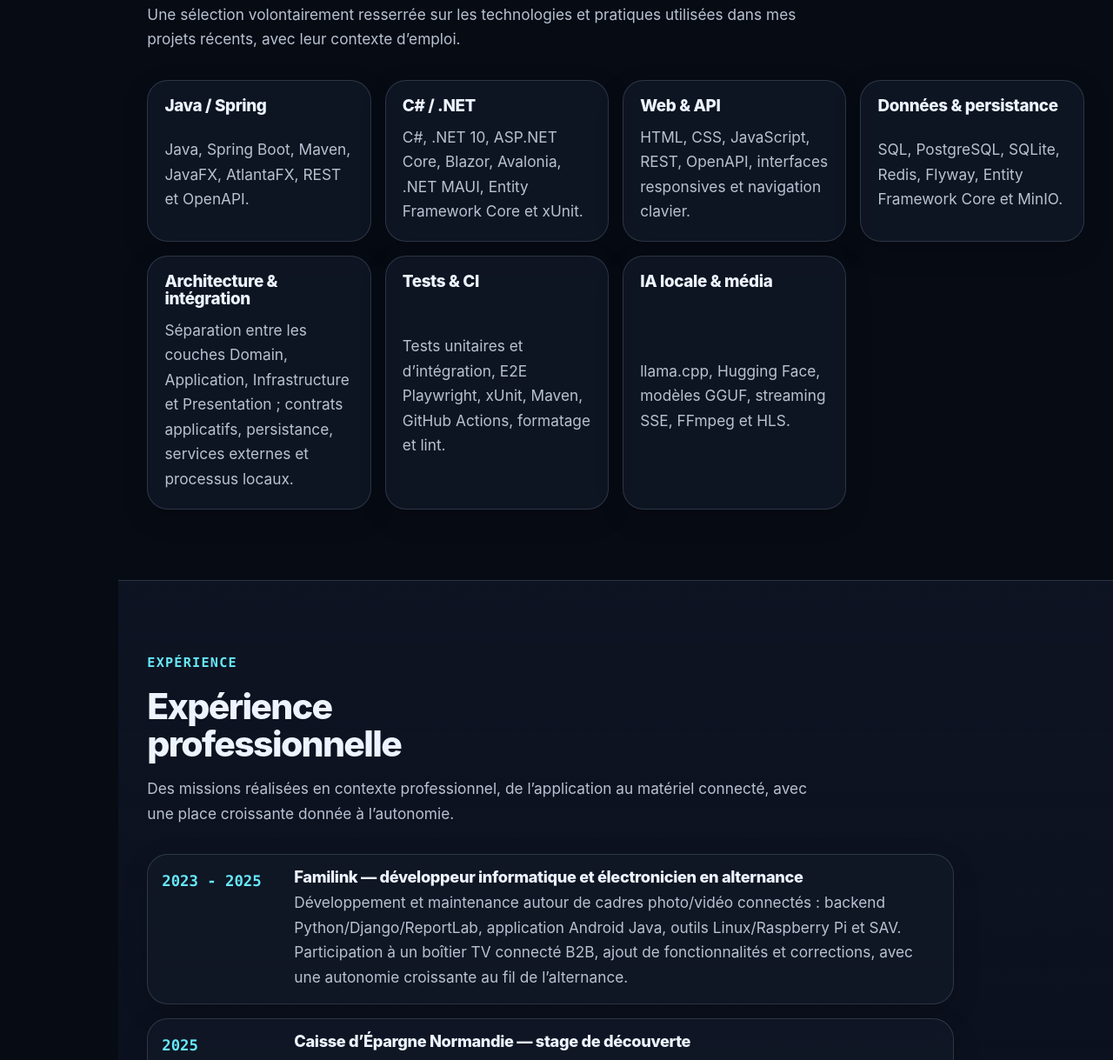
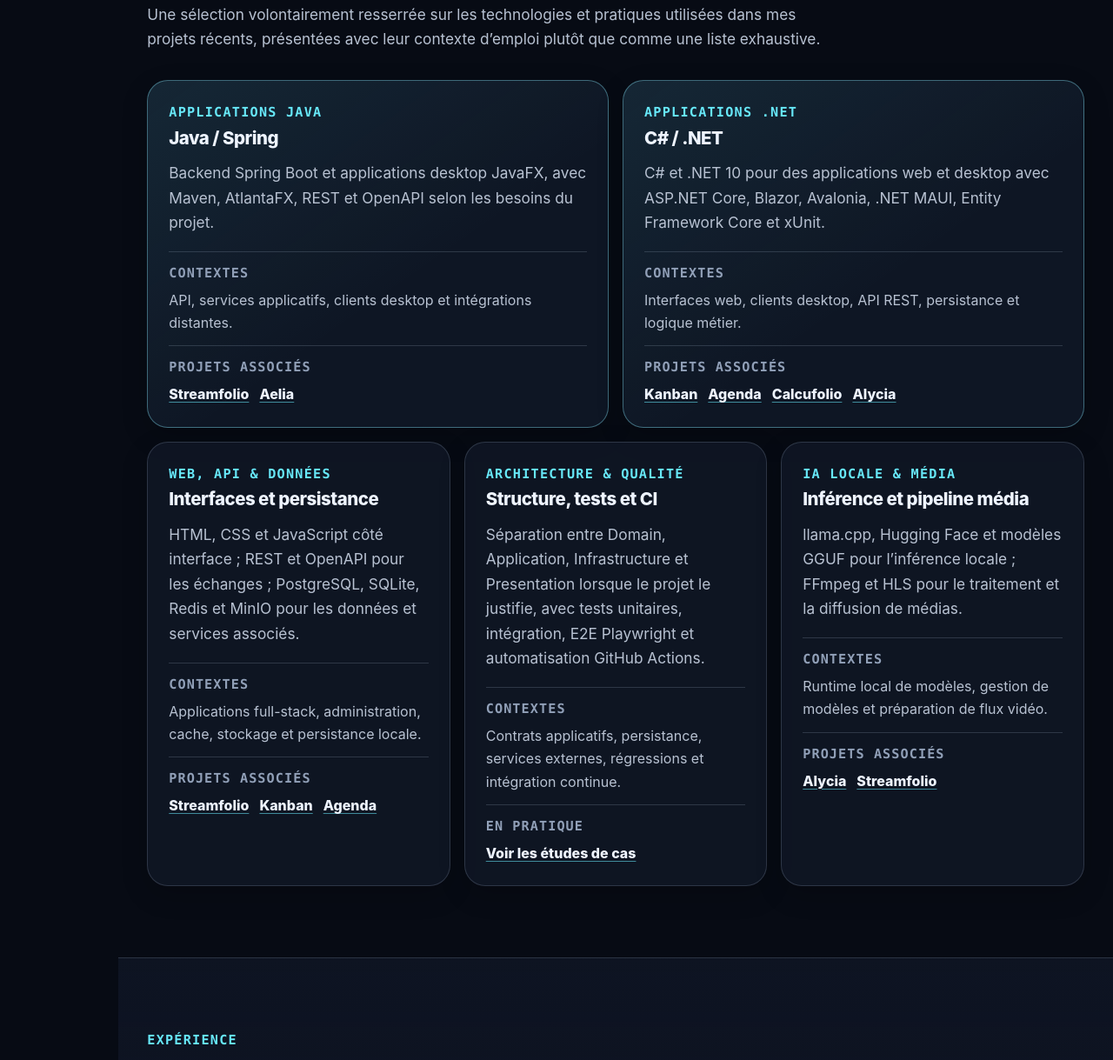
Before and after one commit to alescis-wuin/alexis-portfolio-site, a website: page index.html in a window 1280 px wide. Shown: the part 2998-4217 px from the top of the page at 87% size. Drawn offline with Linux system fonts and the light colour scheme.

Commit message:
feat: contextualize profile skills

```diff
--- a/assets/css/styles.css
+++ b/assets/css/styles.css
@@ -262,7 +262,7 @@
   }
 
   .value-grid,
-  .skills-grid,
+  .capability-grid,
   .project-grid {
     display: grid;
     gap: 1rem;
@@ -272,8 +272,8 @@
     grid-template-columns: repeat(4, minmax(0, 1fr));
   }
 
-  .skills-grid {
-    grid-template-columns: repeat(4, minmax(0, 1fr));
+  .capability-grid {
+    grid-template-columns: repeat(6, minmax(0, 1fr));
   }
 
   .project-grid {
@@ -305,9 +305,19 @@
     }
 
     .value-grid,
-    .skills-grid,
+    .capability-grid,
     .project-grid {
       grid-template-columns: repeat(2, minmax(0, 1fr));
+    }
+  }
+
+  @media (min-width: 981px) {
+    .capability-card {
+      grid-column: span 2;
+    }
+
+    .capability-card-primary {
+      grid-column: span 3;
     }
   }
 
@@ -317,7 +327,7 @@
     }
 
     .value-grid,
-    .skills-grid,
+    .capability-grid,
     .project-grid {
       grid-template-columns: 1fr;
     }
@@ -668,7 +678,7 @@
   }
 
   .value-card,
-  .skill-card,
+  .capability-card,
   .project-card,
   .content-aside,
   .content-block,
@@ -681,7 +691,6 @@
   }
 
   .value-card,
-  .skill-card,
   .content-aside,
   .content-block {
     display: grid;
@@ -690,11 +699,96 @@
   }
 
   .value-card h3,
-  .skill-card h3,
   .content-aside h2,
   .content-block h2 {
     font-size: 1.18rem;
     letter-spacing: -0.02em;
+  }
+
+  .profile-skills .section-heading {
+    max-width: var(--wide-reading-max);
+  }
+
+  .capability-card {
+    display: grid;
+    align-content: start;
+    gap: 1rem;
+    min-width: 0;
+    padding: clamp(1.15rem, 2vw, 1.5rem);
+  }
+
+  .capability-card-primary {
+    background:
+      linear-gradient(145deg, color-mix(in srgb, var(--accent) 8%, transparent), transparent 58%),
+      color-mix(in srgb, var(--surface) 88%, transparent);
+    border-color: color-mix(in srgb, var(--accent) 28%, var(--border));
+  }
+
+  .capability-heading {
+    display: grid;
+    gap: 0.35rem;
+  }
+
+  .capability-heading h3 {
+    font-size: clamp(1.16rem, 1.6vw, 1.34rem);
+    letter-spacing: -0.025em;
+  }
+
+  .capability-kicker {
+    color: var(--accent);
+    font-family: var(--font-mono);
+    font-size: var(--text-meta);
+    font-weight: 850;
+    letter-spacing: 0.08em;
+    text-transform: uppercase;
+  }
+
+  .capability-context {
+    display: grid;
+    gap: 0.8rem;
+    margin-top: auto;
+    padding-top: 0.15rem;
+  }
+
+  .capability-context > div {
+    display: grid;
+    gap: 0.3rem;
+    padding-top: 0.75rem;
+    border-top: 1px solid var(--border);
+  }
+
+  .capability-context dt {
+    color: var(--muted-2);
+    font-family: var(--font-mono);
+    font-size: var(--text-meta);
+    font-weight: 850;
+    letter-spacing: 0.07em;
+    text-transform: uppercase;
+  }
+
+  .capability-context dd {
+    margin: 0;
+    color: var(--muted);
+    font-size: var(--text-ui);
+  }
+
+  .capability-links {
+    display: flex;
+    flex-wrap: wrap;
+    gap: 0.45rem 0.75rem;
+  }
+
+  .capability-links a {
+    color: var(--text);
+    font-weight: 780;
+    text-decoration: underline;
+    text-decoration-color: color-mix(in srgb, var(--accent) 56%, transparent);
+    text-decoration-thickness: 0.08em;
+    text-underline-offset: 0.2em;
+  }
+
+  .capability-links a:hover {
+    color: var(--accent);
   }
 
   .project-card {
--- a/index.html
+++ b/index.html
@@ -495,10 +495,11 @@
 
       <section
         id="competences"
-        class="section snap-section"
+        class="section snap-section profile-section profile-skills"
         aria-labelledby="skills-title"
         data-section
         data-label="Compétences"
+        data-profile-section="skills"
       >
         <div class="container">
           <div class="section-heading" data-reveal>
@@ -506,59 +507,137 @@
             <h2 id="skills-title">Compétences techniques principales</h2>
             <p>
               Une sélection volontairement resserrée sur les technologies et
-              pratiques utilisées dans mes projets récents, avec leur contexte
-              d’emploi.
+              pratiques utilisées dans mes projets récents, présentées avec leur
+              contexte d’emploi plutôt que comme une liste exhaustive.
             </p>
           </div>
-          <div class="skills-grid">
-            <article class="skill-card" data-reveal>
-              <h3>Java / Spring</h3>
+          <div
+            class="capability-grid"
+            data-profile-capabilities
+            aria-label="Compétences contextualisées"
+          >
+            <article class="capability-card capability-card-primary" data-capability="java" data-reveal>
+              <div class="capability-heading">
+                <p class="capability-kicker">Applications Java</p>
+                <h3>Java / Spring</h3>
+              </div>
               <p>
-                Java, Spring Boot, Maven, JavaFX, AtlantaFX, REST et OpenAPI.
+                Backend Spring Boot et applications desktop JavaFX, avec Maven,
+                AtlantaFX, REST et OpenAPI selon les besoins du projet.
               </p>
+              <dl class="capability-context">
+                <div>
+                  <dt>Contextes</dt>
+                  <dd>API, services applicatifs, clients desktop et intégrations distantes.</dd>
+                </div>
+                <div>
+                  <dt>Projets associés</dt>
+                  <dd class="capability-links">
+                    <a href="projets/streamfolio.html">Streamfolio</a>
+                    <a href="projets/aelia.html">Aelia</a>
+                  </dd>
+                </div>
+              </dl>
             </article>
-            <article class="skill-card" data-reveal>
-              <h3>C# / .NET</h3>
+
+            <article class="capability-card capability-card-primary" data-capability="dotnet" data-reveal>
+              <div class="capability-heading">
+                <p class="capability-kicker">Applications .NET</p>
+                <h3>C# / .NET</h3>
+              </div>
               <p>
-                C#, .NET 10, ASP.NET Core, Blazor, Avalonia, .NET MAUI, Entity
-                Framework Core et xUnit.
+                C# et .NET 10 pour des applications web et desktop avec ASP.NET
+                Core, Blazor, Avalonia, .NET MAUI, Entity Framework Core et xUnit.
               </p>
+              <dl class="capability-context">
+                <div>
+                  <dt>Contextes</dt>
+                  <dd>Interfaces web, clients desktop, API REST, persistance et logique métier.</dd>
+                </div>
+                <div>
+                  <dt>Projets associés</dt>
+                  <dd class="capability-links">
+                    <a href="projets/kanban.html">Kanban</a>
+                    <a href="projets/agenda.html">Agenda</a>
+                    <a href="projets/calcufolio.html">Calcufolio</a>
+                    <a href="projets/alycia.html">Alycia</a>
+                  </dd>
+                </div>
+              </dl>
             </article>
-            <article class="skill-card" data-reveal>
-              <h3>Web & API</h3>
+
+            <article class="capability-card" data-capability="web-data" data-reveal>
+              <div class="capability-heading">
+                <p class="capability-kicker">Web, API & données</p>
+                <h3>Interfaces et persistance</h3>
+              </div>
               <p>
-                HTML, CSS, JavaScript, REST, OpenAPI, interfaces responsives et
-                navigation clavier.
+                HTML, CSS et JavaScript côté interface ; REST et OpenAPI pour les
+                échanges ; PostgreSQL, SQLite, Redis et MinIO pour les données et
+                services associés.
               </p>
+              <dl class="capability-context">
+                <div>
+                  <dt>Contextes</dt>
+                  <dd>Applications full-stack, administration, cache, stockage et persistance locale.</dd>
+                </div>
+                <div>
+                  <dt>Projets associés</dt>
+                  <dd class="capability-links">
+                    <a href="projets/streamfolio.html">Streamfolio</a>
+                    <a href="projets/kanban.html">Kanban</a>
+                    <a href="projets/agenda.html">Agenda</a>
+                  </dd>
+                </div>
+              </dl>
             </article>
-            <article class="skill-card" data-reveal>
-              <h3>Données & persistance</h3>
+
+            <article class="capability-card" data-capability="architecture-quality" data-reveal>
+              <div class="capability-heading">
+                <p class="capability-kicker">Architecture & qualité</p>
+                <h3>Structure, tests et CI</h3>
+              </div>
               <p>
-                SQL, PostgreSQL, SQLite, Redis, Flyway, Entity Framework Core et
-                MinIO.
+                Séparation entre Domain, Application, Infrastructure et
+                Presentation lorsque le projet le justifie, avec tests unitaires,
+                intégration, E2E Playwright et automatisation GitHub Actions.
               </p>
+              <dl class="capability-context">
+                <div>
+                  <dt>Contextes</dt>
+                  <dd>Contrats applicatifs, persistance, services externes, régressions et intégration continue.</dd>
+                </div>
+                <div>
+                  <dt>En pratique</dt>
+                  <dd class="capability-links">
+                    <a href="projets/index.html">Voir les études de cas</a>
+                  </dd>
+                </div>
+              </dl>
             </article>
-            <article class="skill-card" data-reveal>
-              <h3>Architecture & intégration</h3>
+
+            <article class="capability-card" data-capability="local-ai-media" data-reveal>
+              <div class="capability-heading">
+                <p class="capability-kicker">IA locale & média</p>
+                <h3>Inférence et pipeline média</h3>
+              </div>
               <p>
-                Séparation entre les couches Domain, Application, Infrastructure
-                et Presentation ; contrats applicatifs, persistance, services
-                externes et processus locaux.
+                llama.cpp, Hugging Face et modèles GGUF pour l’inférence locale ;
+                FFmpeg et HLS pour le traitement et la diffusion de médias.
               </p>
-            </article>
-            <article class="skill-card" data-reveal>
-              <h3>Tests & CI</h3>
-              <p>
-                Tests unitaires et d’intégration, E2E Playwright, xUnit, Maven,
-                GitHub Actions, formatage et lint.
-              </p>
-            </article>
-            <article class="skill-card" data-reveal>
-              <h3>IA locale & média</h3>
-              <p>
-                llama.cpp, Hugging Face, modèles GGUF, streaming SSE, FFmpeg et
-                HLS.
-              </p>
+              <dl class="capability-context">
+                <div>
+                  <dt>Contextes</dt>
+                  <dd>Runtime local de modèles, gestion de modèles et préparation de flux vidéo.</dd>
+                </div>
+                <div>
+                  <dt>Projets associés</dt>
+                  <dd class="capability-links">
+                    <a href="projets/alycia.html">Alycia</a>
+                    <a href="projets/streamfolio.html">Streamfolio</a>
+                  </dd>
+                </div>
+              </dl>
             </article>
           </div>
         </div>
```
Also changed, not shown: docs/P2.5_PROFILE.md (added, +70 -0 lines), docs/VISUAL_QA.md (+5 -0 lines), tests/e2e/profile-skills.spec.mjs (added, +68 -0 lines), tests/qa/projects-p24-final.test.mjs (+1 -1 lines), tests/qa/projects-p25-profile-skills.test.mjs (added, +118 -0 lines), tests/qa/visual-cases.test.mjs (+14 -1 lines), tests/visual/visual-cases.mjs (+6 -0 lines), README.md.
